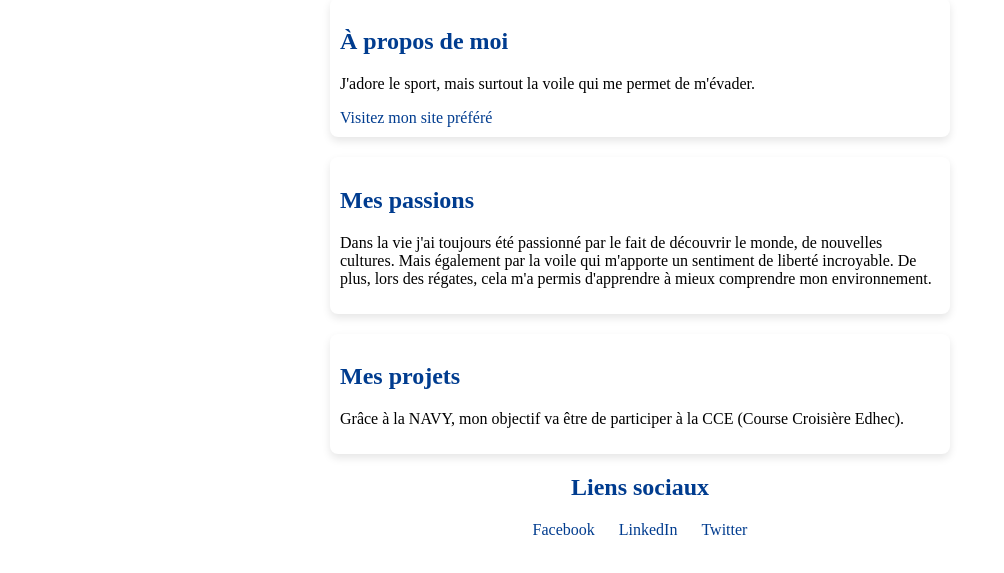
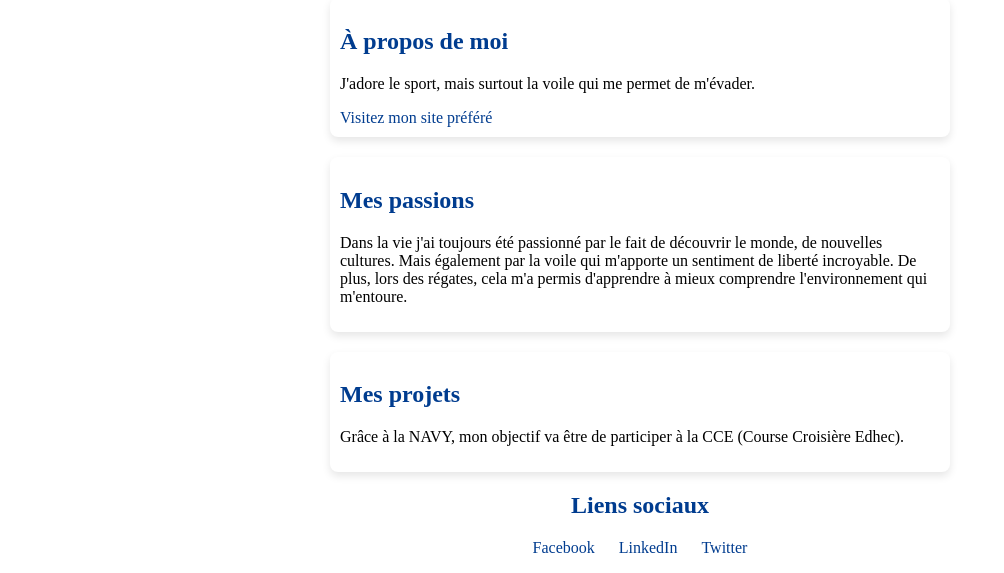
Before and after one commit to Vautrin-Titouan/my-profile, a plain HTML site: page index.html in a window 1280 px wide. Shown: the part 278-851 px from the top of the page, without its empty margins (0-1004 px from the left). Drawn offline with Linux system fonts and the light colour scheme.

Commit message:
index.html

```diff
--- a/index.html
+++ b/index.html
@@ -21,7 +21,7 @@ index.html
 
     <section>
         <h2>Mes passions</h2>
-        <p>Dans la vie j'ai toujours été passionné par le fait de découvrir le monde, de nouvelles cultures. Mais également par la voile qui m'apporte un sentiment de liberté incroyable. De plus, lors des régates, cela m'a permis d'apprendre à mieux comprendre mon environnement.</p>
+        <p>Dans la vie j'ai toujours été passionné par le fait de découvrir le monde, de nouvelles cultures. Mais également par la voile qui m'apporte un sentiment de liberté incroyable. De plus, lors des régates, cela m'a permis d'apprendre à mieux comprendre l'environnement qui m'entoure.</p>
     </section>
 
     <section>
```
